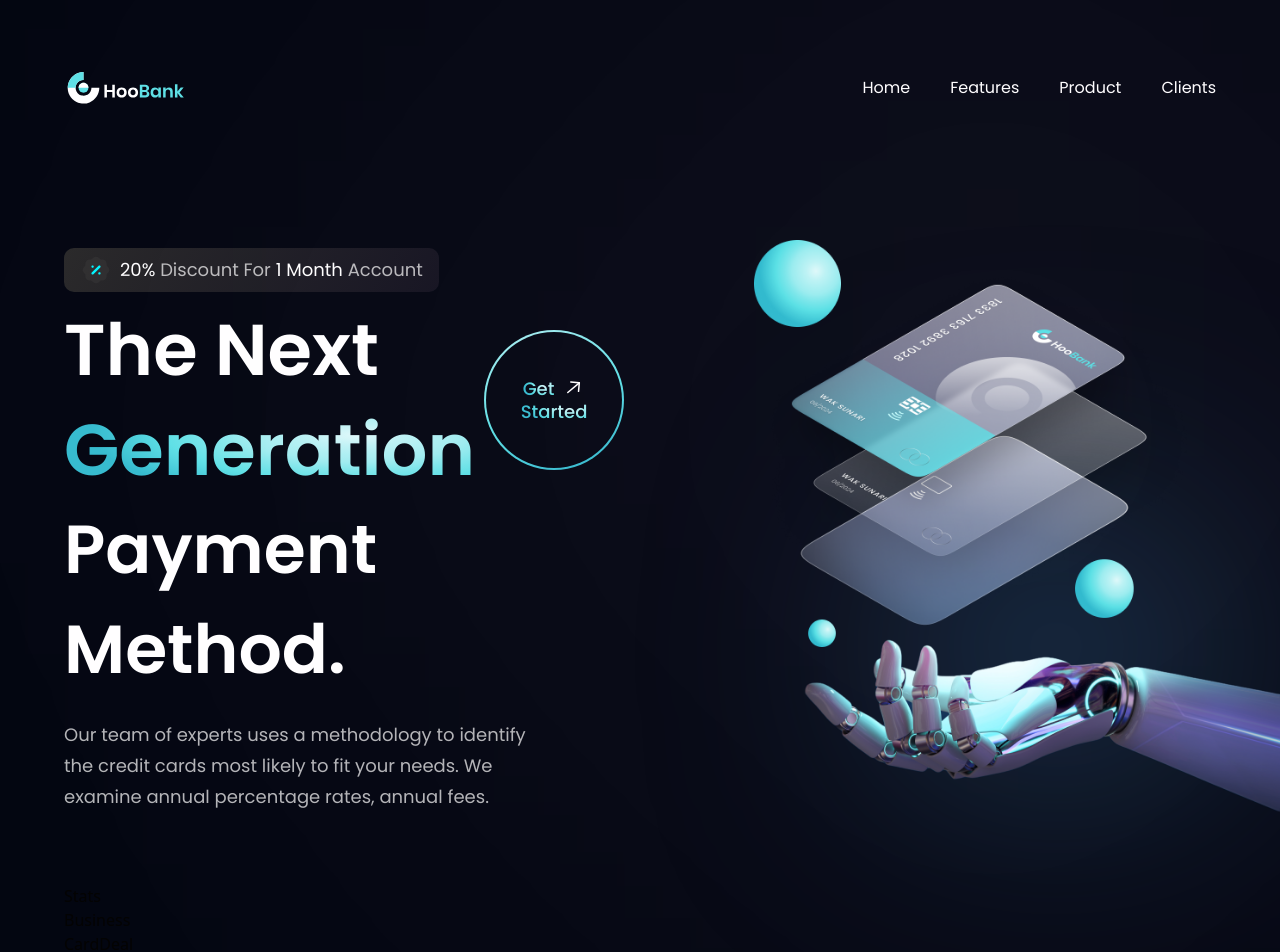
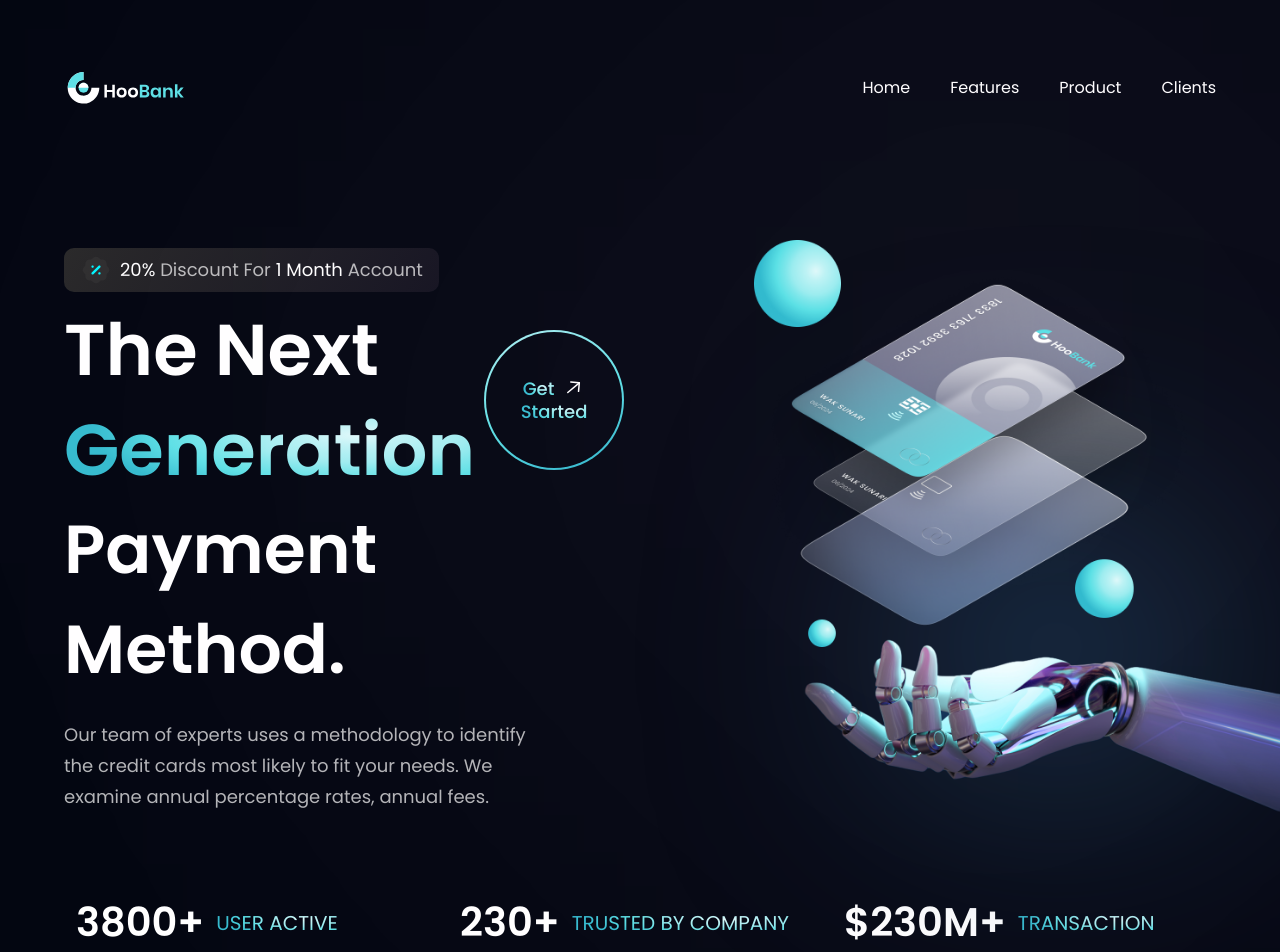
Before and after one commit to syrym-umbetov/bank_modern_app, a React (Vite) app in the folder bank_modern_app/: page / in a window 1280 px wide. Shown: the top 952 px of the page. Built offline with nearby package versions, Linux system fonts and the light colour scheme.

Commit message:
6: Stats

```diff
--- a/bank_modern_app/src/components/Stats.jsx
+++ b/bank_modern_app/src/components/Stats.jsx
@@ -1,7 +1,22 @@
-import React from "react";
+import { stats } from "../constants";
+import styles from "../style";
 
-const Stats = () => {
-  return <div>Stats</div>;
-};
+const Stats = () => (
+  <section className={`${styles.flexCenter} flex-row flex-wrap sm:mb-20 mb-6`}>
+    {stats.map((stat) => (
+      <div
+        key={stat.id}
+        className={`flex-1 flex justify-start items-center flex-row m-3`}
+      >
+        <h4 className="font-poppins font-semibold xs:text-[40px] text-[30px] xs:leading-[53px] leading-[43px] text-white">
+          {stat.value}
+        </h4>
+        <p className="font-poppins font-normal xs:text-[20px] text-[15px] xs:leading-[26px] leading-[21px] text-gradient uppercase ml-3">
+          {stat.title}
+        </p>
+      </div>
+    ))}
+  </section>
+);
 
 export default Stats;
```
